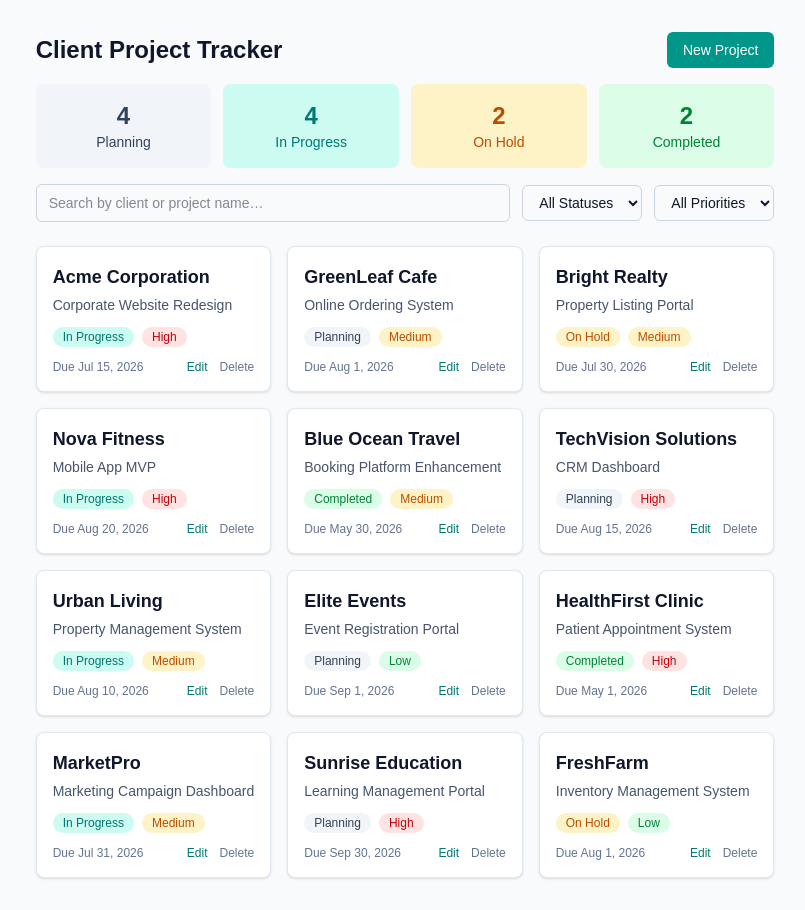
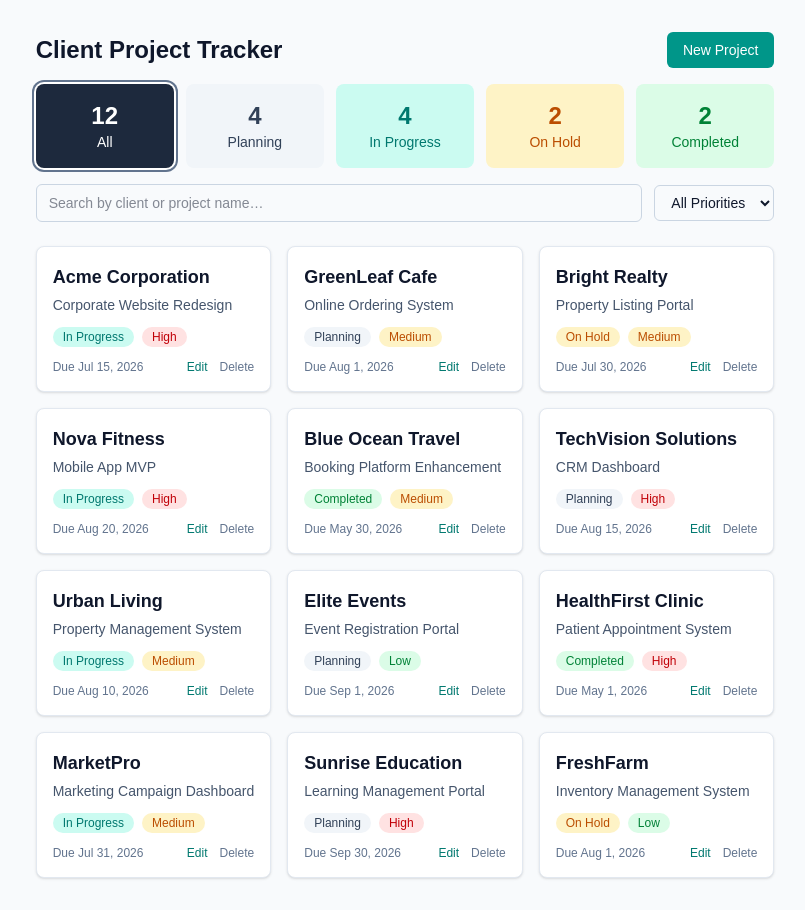
Before and after one commit to charlesalo/client-project-tracker, a Next.js app: page / in a window 1280 px wide. Shown: the whole page, without its empty margins (235-1040 px from the left). Built offline with nearby package versions, Linux system fonts and the light colour scheme.

Commit message:
refactor: make dashboard summary cards clickable status filters, remove status dropdown

```diff
--- a/app/page.js
+++ b/app/page.js
@@ -10,7 +10,7 @@ import Modal from "@/components/Modal";
 import ProjectForm from "@/components/ProjectForm";
 import DeleteConfirmDialog from "@/components/DeleteConfirmDialog";
 import { getProjects, saveProjects } from "@/lib/storage";
-import { VALID_STATUSES, VALID_PRIORITIES } from "@/lib/validateProject";
+import { VALID_PRIORITIES } from "@/lib/validateProject";
 import seedData from "@/data/test_data.json";
 
 export default function Home() {
@@ -141,7 +141,11 @@ export default function Home() {
 
       {status === "ready" && (
         <div className="mt-4">
-          <DashboardSummary projects={projects} />
+          <DashboardSummary
+            projects={projects}
+            activeStatus={statusFilter}
+            onStatusClick={setStatusFilter}
+          />
         </div>
       )}
 
@@ -154,18 +158,6 @@ export default function Home() {
             placeholder="Search by client or project name…"
             className="min-w-[200px] flex-1 rounded-md border border-slate-300 px-3 py-2 text-sm text-slate-900 focus:outline-none focus:ring-2 focus:ring-teal-500"
           />
-          <select
-            value={statusFilter}
-            onChange={(e) => setStatusFilter(e.target.value)}
-            className="rounded-md border border-slate-300 px-3 py-2 text-sm text-slate-900 focus:outline-none focus:ring-2 focus:ring-teal-500"
-          >
-            <option value="All">All Statuses</option>
-            {VALID_STATUSES.map((option) => (
-              <option key={option} value={option}>
-                {option}
-              </option>
-            ))}
-          </select>
           <select
             value={priorityFilter}
             onChange={(e) => setPriorityFilter(e.target.value)}
--- a/components/DashboardSummary.js
+++ b/components/DashboardSummary.js
@@ -1,23 +1,45 @@
 import { STATUS_STYLES } from "@/components/StatusBadge";
 import { VALID_STATUSES } from "@/lib/validateProject";
 
-export default function DashboardSummary({ projects }) {
+const RING_COLORS = {
+  All: "ring-slate-500",
+  Planning: "ring-slate-400",
+  "In Progress": "ring-teal-400",
+  "On Hold": "ring-amber-400",
+  Completed: "ring-green-400",
+};
+
+export default function DashboardSummary({ projects, activeStatus, onStatusClick }) {
   if (projects.length === 0) {
     return null;
   }
 
+  const items = [
+    { status: "All", styles: "bg-slate-800 text-white", count: projects.length },
+    ...VALID_STATUSES.map((status) => ({
+      status,
+      styles: STATUS_STYLES[status],
+      count: projects.filter((p) => p.status === status).length,
+    })),
+  ];
+
   return (
-    <div className="grid grid-cols-2 gap-3 sm:grid-cols-4">
-      {VALID_STATUSES.map((status) => {
-        const count = projects.filter((p) => p.status === status).length;
+    <div className="grid grid-cols-2 gap-3 sm:grid-cols-3 lg:grid-cols-5">
+      {items.map(({ status, styles, count }) => {
+        const isActive = activeStatus === status;
         return (
-          <div
+          <button
             key={status}
-            className={`flex flex-col items-center justify-center rounded-lg p-4 ${STATUS_STYLES[status]}`}
+            type="button"
+            aria-pressed={isActive}
+            onClick={() => onStatusClick(status)}
+            className={`flex cursor-pointer flex-col items-center justify-center rounded-lg p-4 transition hover:opacity-90 ${styles} ${
+              isActive ? `ring-2 ring-offset-2 ${RING_COLORS[status]}` : ""
+            }`}
           >
             <span className="text-2xl font-bold">{count}</span>
             <span className="text-sm font-medium">{status}</span>
-          </div>
+          </button>
         );
       })}
     </div>
```
